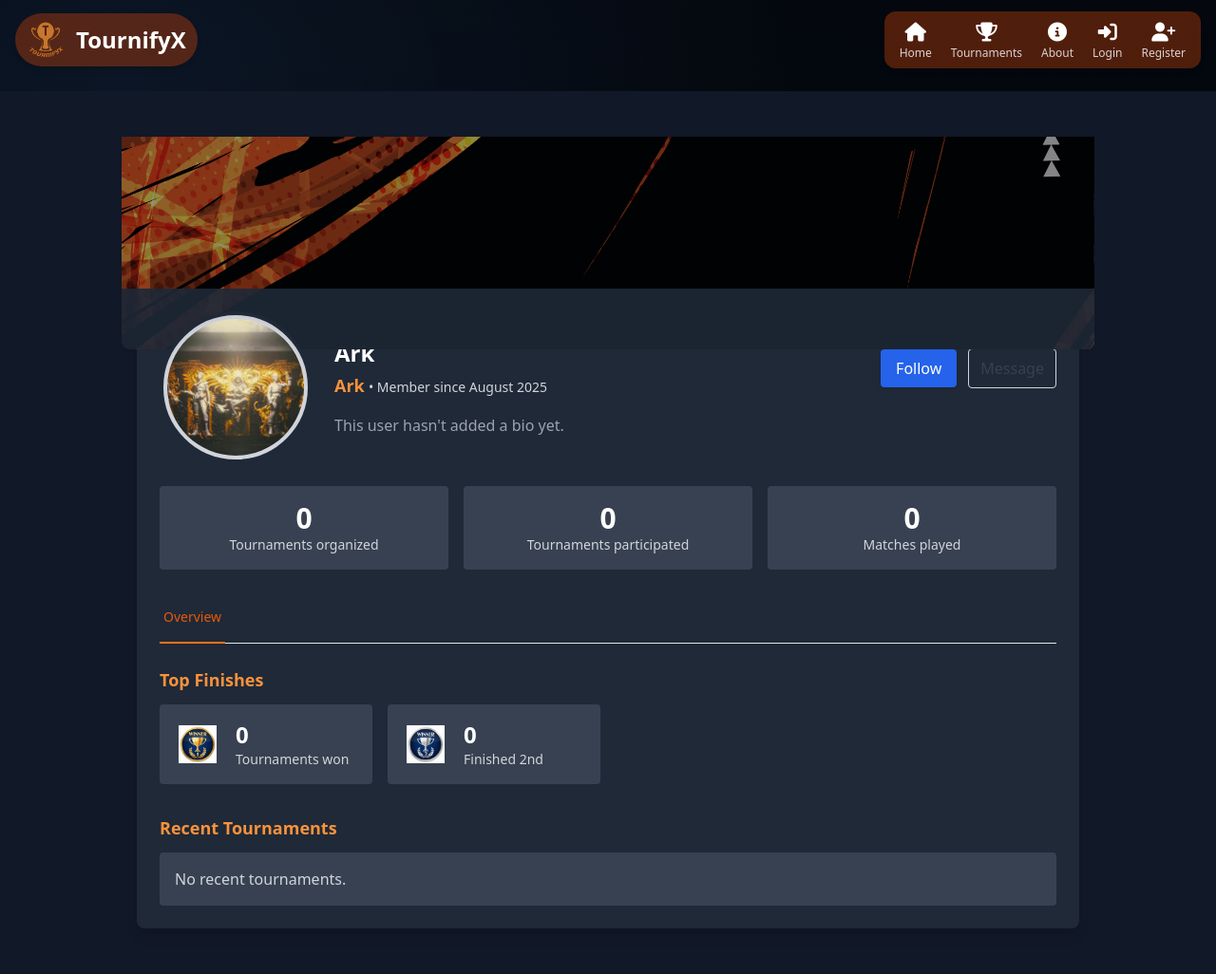
After one commit to Arkibba/tournifyx, a Django app: a page that uses templates/base.html in a window 1280 px wide. The commit adds this page. Shown: the whole page at 95% size. Run offline with Django 5.2, Linux system fonts and the light colour scheme; data comes from the database, SQL or seed files in the repository; both versions use the stored data as it was after the commit; some libraries are stand-ins or nearby versions.

Commit message:
Profile page added

```diff
--- a/Main/settings.py
+++ b/Main/settings.py
@@ -129,6 +129,10 @@ STATICFILES_DIRS = [
 ]
 STATIC_ROOT = os.path.join(BASE_DIR, 'staticfiles')
 
+# Media files (user uploads)
+MEDIA_URL = '/media/'
+MEDIA_ROOT = os.path.join(BASE_DIR, 'media')
+
 # Default primary key field type
 # https://docs.djangoproject.com/en/5.2/ref/settings/#default-auto-field
 
--- a/Main/urls.py
+++ b/Main/urls.py
@@ -20,6 +20,8 @@ from django.contrib import admin
 from django.urls import path
 from tournifyx import views
 from tournifyx.views import *
+from django.conf import settings
+from django.conf.urls.static import static
 
 
 urlpatterns = [
@@ -43,7 +45,11 @@ urlpatterns = [
    path('match/<int:match_id>/update/', views.update_match_result, name='update_match_result'),
    path('tournament/<int:tournament_id>/knockout-json/', views.tournament_knockout_json, name='tournament_knockout_json'),
    path('tournament/<int:tournament_id>/regenerate/', views.regenerate_fixtures, name='regenerate_fixtures'),
+   path('profile/<str:username>/', views.profile_view, name='profile_view'),
    #path('payment/success/<int:tournament_id>/', views.payment_success, name='payment_success'),
    #path('payment/cancel/<int:tournament_id>/', views.payment_cancel, name='payment_cancel'),
 
 ]
+
+if settings.DEBUG:
+   urlpatterns += static(settings.MEDIA_URL, document_root=settings.MEDIA_ROOT)
--- a/templates/base.html
+++ b/templates/base.html
@@ -137,6 +137,10 @@
         </a>
       {% endif %}
       {% if user.is_authenticated %}
+        <a href="{% url 'profile_view' user.username %}" class="flex flex-col items-center group float-on-hover">
+          <i class="fa-solid fa-user text-white text-xl group-hover:text-orange-300 transition"></i>
+          <span class="text-xs text-white opacity-80 group-hover:opacity-100">Profile</span>
+        </a>
         <a href="{% url 'logout' %}" class="flex flex-col items-center group float-on-hover">
           <i class="fa-solid fa-right-from-bracket text-white text-xl group-hover:text-orange-300 transition"></i>
           <span class="text-xs text-white opacity-80 group-hover:opacity-100">Logout</span>
--- /dev/null
+++ b/templates/profile.html
@@ -0,0 +1,227 @@
+{% extends 'base.html' %}
+{% load static %}
+
+{% block content %}
+
+<div class="min-h-screen bg-gray-900 text-white py-12">
+  <div class="w-full max-w-5xl mx-auto">
+  <div class="relative h-56 rounded-b-lg overflow-hidden shadow-inner">
+        {% if user_profile and user_profile.cover_photo %}
+          <img src="{{ user_profile.cover_photo.url }}" alt="cover" class="w-full h-full object-cover opacity-90">
+          <div class="absolute inset-0 bg-black/40"></div>
+        {% else %}
+          <img src="{% static 'images/bg2.png' %}" alt="cover" class="w-full h-full object-cover opacity-85">
+          <div class="absolute inset-0 bg-black/35"></div>
+        {% endif %}
+
+  <div class="absolute left-0 right-0 bottom-0 h-16 bg-gray-800/90"></div>
+
+        <div class="absolute right-6 top-4">
+          {% if request.user.is_authenticated and request.user == profile_user %}
+            <form method="post" enctype="multipart/form-data" id="coverForm">
+              {% csrf_token %}
+              <input type="file" name="cover" id="coverInput" accept="image/*" class="hidden" onchange="document.getElementById('coverForm').submit()">
+              <button type="button" onclick="document.getElementById('coverInput').click()" class="bg-gray-700 text-white p-3 rounded-full shadow-md"><i class="fa fa-camera"></i></button>
+            </form>
+          {% endif %}
+        </div>
+      </div>
+
+    <div class="-mt-16 px-4">
+      <div class="bg-gray-800 rounded-lg p-6 shadow-lg text-white">
+        <div class="flex flex-col md:flex-row md:items-center md:space-x-6">
+          <div class="flex-shrink-0 -mt-20 md:mt-0">
+            <div class="relative">
+              <div class="w-40 h-40 rounded-full bg-gray-300 dark:bg-gray-700 flex items-center justify-center shadow-inner border-4 border-gray-800">
+                {% if user_profile and user_profile.avatar %}
+                  <img src="{{ user_profile.avatar.url }}" alt="avatar" class="w-36 h-36 rounded-full object-cover">
+                {% else %}
+                  <img src="{% static 'images/fallback.jpg' %}" alt="avatar" class="w-36 h-36 rounded-full object-cover">
+                {% endif %}
+              </div>
+
+              <!-- camera badge overlapping avatar (bottom-left) -->
+              {% if request.user.is_authenticated and request.user == profile_user %}
+                <form method="post" enctype="multipart/form-data" id="avatarForm" class="absolute -bottom-2 -left-2">
+                  {% csrf_token %}
+                  <input type="file" id="avatarInput" name="avatar" accept="image/*" class="hidden" onchange="document.getElementById('avatarForm').submit()">
+                  <button type="button" onclick="document.getElementById('avatarInput').click()" class="w-10 h-10 rounded-full bg-gray-200 dark:bg-gray-800 flex items-center justify-center shadow border border-gray-700"><i class="fa fa-camera text-gray-800 dark:text-white"></i></button>
+                </form>
+              {% endif %}
+            </div>
+          </div>
+
+          <div class="flex-1 mt-4 md:mt-0">
+            <div class="flex items-center justify-between">
+              <div>
+                  <h1 class="text-2xl font-semibold text-white">{{ profile_user.get_full_name|default:profile_user.username }}</h1>
+
+                  <div class="mt-1">
+                    <span class="text-lg text-orange-400 font-semibold">{{ profile_user.username }}</span>
+                    <span class="text-sm text-gray-300"> • Member since {{ profile_user.date_joined|date:'F Y' }}</span>
+                  </div>
+
+                  <!-- <div class="text-sm text-gray-300 mt-1">{{ profile_user.username }} • Member since {{ profile_user.date_joined|date:'F Y' }}</div> -->
+              </div>
+
+              <div class="flex items-center space-x-3">
+                {% if not request.user.is_authenticated or request.user != profile_user %}
+                  <button class="px-4 py-2 bg-blue-600 text-white rounded shadow">Follow</button>
+                  <button class="px-3 py-2 border border-gray-300 dark:border-gray-700 text-gray-700 dark:text-gray-200 rounded">Message</button>
+                {% endif %}
+              </div>
+            </div>
+
+            <div class="mt-4">
+              <div id="bioDisplay">
+                {% if user_profile and user_profile.bio %}
+                  <p class="text-gray-100">{{ user_profile.bio }}</p>
+                {% else %}
+                  <p class="text-gray-400">This user hasn't added a bio yet.</p>
+                {% endif %}
+              </div>
+
+              {% if request.user.is_authenticated and request.user == profile_user %}
+                <div class="mt-3">
+                  <button id="editBioBtn" class="px-3 py-1 bg-gray-700 text-white rounded">Edit Bio</button>
+                </div>
+
+                <form id="bioForm" method="post" class="mt-3 hidden">
+                  {% csrf_token %}
+                  <textarea name="bio" id="bioInput" rows="4" class="w-full p-2 bg-gray-700 border border-gray-600 rounded text-white" placeholder="Write a short bio...">{% if user_profile and user_profile.bio %}{{ user_profile.bio }}{% endif %}</textarea>
+                  <div class="mt-2 flex space-x-2">
+                    <button type="submit" class="px-4 py-2 bg-orange-500 text-white rounded">Save</button>
+                    <button type="button" id="cancelBioBtn" class="px-4 py-2 bg-gray-700 text-white rounded">Cancel</button>
+                  </div>
+                </form>
+              {% endif %}
+            </div>
+          </div>
+        </div>
+
+        <div class="mt-6 grid grid-cols-1 sm:grid-cols-3 gap-4">
+          <div class="bg-gray-700 rounded p-4 text-center">
+            <div class="text-3xl font-bold text-white">{{ tournaments_organized }}</div>
+            <div class="text-sm text-gray-300">Tournaments organized</div>
+          </div>
+          <div class="bg-gray-700 rounded p-4 text-center">
+            <div class="text-3xl font-bold text-white">{{ tournaments_participated }}</div>
+            <div class="text-sm text-gray-300">Tournaments participated</div>
+          </div>
+          <div class="bg-gray-700 rounded p-4 text-center">
+            <div class="text-3xl font-bold text-white">{{ matches_played }}</div>
+            <div class="text-sm text-gray-300">Matches played</div>
+          </div>
+        </div>
+
+        <div class="mt-6">
+          <div class="border-b border-gray-200 dark:border-gray-700">
+            <nav class="-mb-px flex space-x-8" aria-label="Tabs">
+              <a href="#overview" class="whitespace-nowrap py-4 px-1 border-b-2 border-orange-500 text-sm font-medium text-orange-600" aria-current="page">Overview</a>
+              <!-- <a href="#tournaments" class="whitespace-nowrap py-4 px-1 border-b-2 border-transparent text-sm font-medium text-gray-500 hover:text-gray-700">Tournaments</a> -->
+              <!-- <a href="#activity" class="whitespace-nowrap py-4 px-1 border-b-2 border-transparent text-sm font-medium text-gray-500 hover:text-gray-700">Activity</a> -->
+            </nav>
+          </div>
+
+          <div id="overview" class="mt-6">
+            <h3 class="text-lg font-semibold text-orange-400 mb-3">Top Finishes</h3>
+            <div class="grid grid-cols-2 md:grid-cols-4 gap-4">
+              <div class="p-4 bg-gray-700 rounded flex items-center">
+                <div class="w-12 h-12 rounded flex items-center justify-center mr-4">
+                  <img src="{% static 'images/winner.png' %}" alt="1st" class="w-10 h-10 object-contain">
+                </div>
+                <div>
+                  <div class="text-2xl font-bold text-white">{{ top_firsts }}</div>
+                  <div class="text-sm text-gray-300">Tournaments won</div>
+                </div>
+              </div>
+              <div class="p-4 bg-gray-700 rounded flex items-center">
+                <div class="w-12 h-12 rounded flex items-center justify-center mr-4">
+                  <img src="{% static 'images/second.png' %}" alt="2nd" class="w-10 h-10 object-contain">
+                </div>
+                <div>
+                  <div class="text-2xl font-bold text-white">{{ top_seconds }}</div>
+                  <div class="text-sm text-gray-300">Finished 2nd</div>
+                </div>
+              </div>
+            </div>
+
+            <h3 class="text-lg font-semibold text-orange-400 mt-8 mb-3">Recent Tournaments</h3>
+            <div class="space-y-3">
+              {% for t in recent_tournaments %}
+                <div class="p-4 bg-gray-700 rounded flex items-center justify-between">
+                  <div>
+                    <div class="font-semibold text-white">{{ t.name }}</div>
+                    <div class="text-sm text-gray-300">{{ t.game }} • {{ t.created_at|date:'M d, Y' }}</div>
+                  </div>
+                  <a href="/tournament/{{ t.id }}/" class="text-orange-500">View</a>
+                </div>
+              {% empty %}
+                <div class="p-4 bg-gray-700 rounded text-gray-300">No recent tournaments.</div>
+              {% endfor %}
+            </div>
+          </div>
+        </div>
+      </div>
+    </div>
+
+    {% endblock %}
+
+    {% block extra_js %}
+    <script>
+      document.addEventListener('DOMContentLoaded', function () {
+        const editBtn = document.getElementById('editBioBtn');
+        const bioForm = document.getElementById('bioForm');
+        const bioDisplay = document.getElementById('bioDisplay');
+        const cancelBtn = document.getElementById('cancelBioBtn');
+
+        if (editBtn) {
+          editBtn.addEventListener('click', function () {
+            bioForm.classList.remove('hidden');
+            editBtn.classList.add('hidden');
+            bioDisplay.classList.add('hidden');
+          });
+        }
+        if (cancelBtn) {
+          cancelBtn.addEventListener('click', function () {
+            bioForm.classList.add('hidden');
+            editBtn.classList.remove('hidden');
+            bioDisplay.classList.remove('hidden');
+          });
+        }
+
+        // AJAX submit for bio form
+        if (bioForm) {
+          bioForm.addEventListener('submit', function (e) {
+            e.preventDefault();
+            const formData = new FormData(bioForm);
+            const csrfInput = bioForm.querySelector('input[name="csrfmiddlewaretoken"]');
+            const csrfToken = csrfInput ? csrfInput.value : null;
+            fetch(window.location.href, {
+              method: 'POST',
+              headers: {
+                'X-Requested-With': 'XMLHttpRequest',
+                'X-CSRFToken': csrfToken
+              },
+              body: formData,
+              credentials: 'same-origin'
+            }).then(r => r.json()).then(data => {
+              if (data && data.status === 'ok') {
+                // update bio display
+                bioDisplay.innerHTML = data.bio ? ('<p class="text-gray-100">' + (data.bio) + '</p>') : ('<p class="text-gray-400">This user hasn\'t added a bio yet.</p>');
+                // hide form, show edit button
+                bioForm.classList.add('hidden');
+                if (editBtn) editBtn.classList.remove('hidden');
+                bioDisplay.classList.remove('hidden');
+              } else {
+                window.location.reload();
+              }
+            }).catch(err => {
+              console.error('Bio update failed', err);
+              window.location.reload();
+            });
+          });
+        }
+      });
+    </script>
+    {% endblock %}
--- a/tournifyx/models.py
+++ b/tournifyx/models.py
@@ -4,6 +4,9 @@ from django.db import models
 class UserProfile(models.Model):
     user = models.OneToOneField(User, on_delete=models.CASCADE)
     joined_tournaments = models.ManyToManyField('Tournament', through='TournamentParticipant')
+    avatar = models.ImageField(upload_to='avatars/', null=True, blank=True)
+    cover_photo = models.ImageField(upload_to='covers/', null=True, blank=True)
+    bio = models.TextField(null=True, blank=True)
 
     def _str_(self):
         return self.user.username
--- a/tournifyx/views.py
+++ b/tournifyx/views.py
@@ -18,6 +18,7 @@ from .forms import TournamentForm, JoinTournamentForm, PlayerForm, PublicTournam
 from .utils import generate_knockout_fixtures, generate_league_fixtures, generate_next_knockout_round, propagate_result_change
 from collections import defaultdict, OrderedDict
 from django.http import JsonResponse
+from django.contrib.auth.models import User
 
 
 def build_knockout_stages(tournament):
@@ -63,6 +64,94 @@ def tournament_knockout_json(request, tournament_id):
             })
         data.append({'label': label, 'matches': mlist})
     return JsonResponse({'stages': data})
+
+
+def profile_view(request, username):
+    # Basic profile lookup
+    user = get_object_or_404(User, username=username)
+    # Ensure a UserProfile exists
+    try:
+        user_profile = UserProfile.objects.get(user=user)
+    except UserProfile.DoesNotExist:
+        user_profile = None
+
+    # Tournaments organized by this user (as Host)
+    tournaments_organized_qs = Tournament.objects.filter(created_by__user=user)
+    tournaments_organized = tournaments_organized_qs.count()
+
+    # Tournaments participated
+    tournaments_participated_qs = TournamentParticipant.objects.filter(user_profile__user=user)
+    tournaments_participated = tournaments_participated_qs.count()
+
+    # Matches played: matches belonging to tournaments the user participated in
+    participated_tournaments = tournaments_participated_qs.values_list('tournament', flat=True)
+    matches_played = Match.objects.filter(tournament__in=participated_tournaments).count()
+
+    # Top finishes
+    # For knockout: count FINAL matches where winner.name matches the user's username
+    knockout_wins = Match.objects.filter(stage='FINAL', winner__isnull=False, winner__name__iexact=user.username).count()
+
+    # For league: count tournaments where PointTable top player name matches user.username
+    league_firsts = 0
+    league_seconds = 0
+    # For each league tournament the user participated in, check PointTable ordering
+    for t in Tournament.objects.filter(id__in=participated_tournaments, match_type='league'):
+        pts = PointTable.objects.filter(tournament=t).order_by('-points')
+        if pts.exists():
+            top = pts.first()
+            if top.player.name.lower() == user.username.lower():
+                league_firsts += 1
+            if pts.count() > 1 and pts[1].player.name.lower() == user.username.lower():
+                league_seconds += 1
+
+    # For knockouts second place: count finals where winner is other and the runner-up matches user's name
+    knockout_seconds = 0
+    finals = Match.objects.filter(stage='FINAL', tournament__in=participated_tournaments).select_related('player1', 'player2', 'winner')
+    for f in finals:
+        # runner-up is the non-winner player
+        if f.winner:
+            runner = None
+            if f.player1 and f.winner and f.player1.id != f.winner.id:
+                runner = f.player1
+            elif f.player2 and f.winner and f.player2.id != f.winner.id:
+                runner = f.player2
+            if runner and runner.name.lower() == user.username.lower():
+                knockout_seconds += 1
+
+    top_firsts = knockout_wins + league_firsts
+    top_seconds = knockout_seconds + league_seconds
+
+    # Handle avatar / cover uploads and bio update if owner posts
+    if request.method == 'POST' and request.user.is_authenticated and request.user == user:
+        # Ensure user_profile exists
+        if not user_profile:
+            user_profile = UserProfile.objects.create(user=user)
+        avatar = request.FILES.get('avatar')
+        cover = request.FILES.get('cover')
+        bio_text = request.POST.get('bio')
+        if avatar:
+            user_profile.avatar = avatar
+        if cover:
+            user_profile.cover_photo = cover
+        if bio_text is not None:
+            user_profile.bio = bio_text.strip() or None
+        user_profile.save()
+        # If this is an AJAX request, return JSON so the client can update without reload
+        if request.headers.get('x-requested-with') == 'XMLHttpRequest':
+            return JsonResponse({'status': 'ok', 'bio': user_profile.bio})
+        messages.success(request, 'Profile updated.')
+        return redirect('profile_view', username=username)
+
+    context = {
+        'profile_user': user,
+        'user_profile': user_profile,
+        'tournaments_organized': tournaments_organized,
+        'matches_played': matches_played,
+        'tournaments_participated': tournaments_participated,
+        'top_firsts': top_firsts,
+        'top_seconds': top_seconds,
+    }
+    return render(request, 'profile.html', context)
 
 
 
```
Also changed, not shown: db.sqlite3, media/avatars/WhatsApp_Image_2025-04-25_at_23.17.07_b31c78cf.jpg (added), media/avatars/pexels-iriser-1366957.jpg (added), media/covers/WhatsApp_Image_2025-04-25_at_23.17.07_b31c78cf.jpg (added), media/covers/lionel-messi-facebook-cover.jpg (added), media/covers/pexels-iriser-1366957.jpg (added), static/images/second.png (added), static/images/winner.png (added), tournifyx/migrations/0020_userprofile_avatar_userprofile_cover_photo.py (added), tournifyx/migrations/0021_userprofile_bio.py (added).
